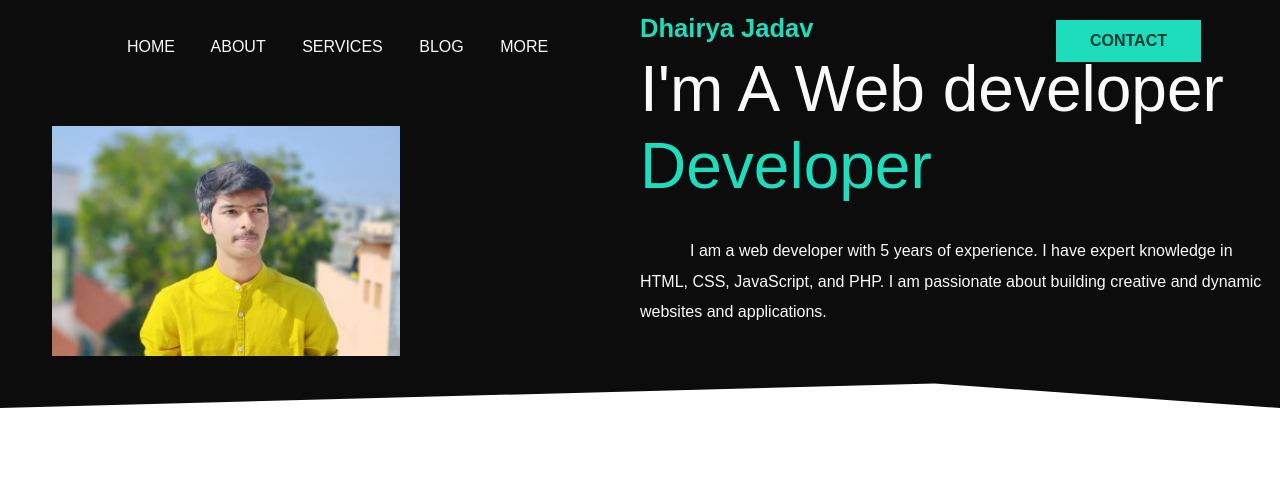
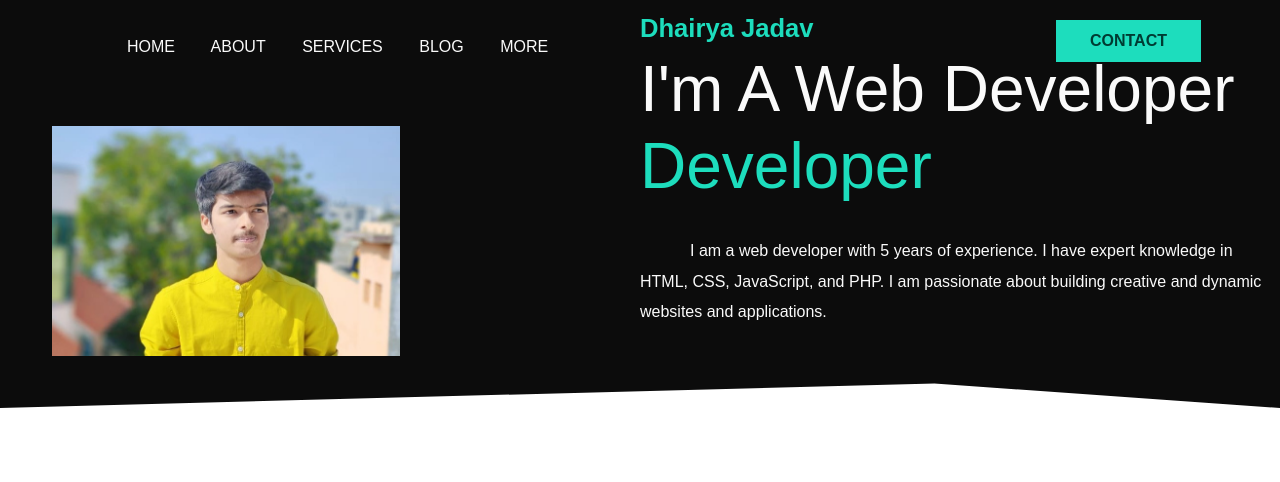
Before and after one commit to DHAIRYANJADAV/eadc_prac2, a website: page index.html in a window 1280 px wide. Shown: the top 482 px of the page. Drawn offline with Linux system fonts and the light colour scheme.

Commit message:
Update index.html

```diff
--- a/index.html
+++ b/index.html
@@ -35,7 +35,7 @@
 </Div>
 <Div Class="Right Flex-1">
 <H6>Dhairya Jadav</H6>
-<H1>I'm A Web developer<Br>
+<H1>I'm A Web Developer<Br>
   <Span>Developer</Span></H1>
 <P>I am a web developer with 5 years of experience.
    I have expert knowledge in HTML, CSS, JavaScript, and PHP.
```
